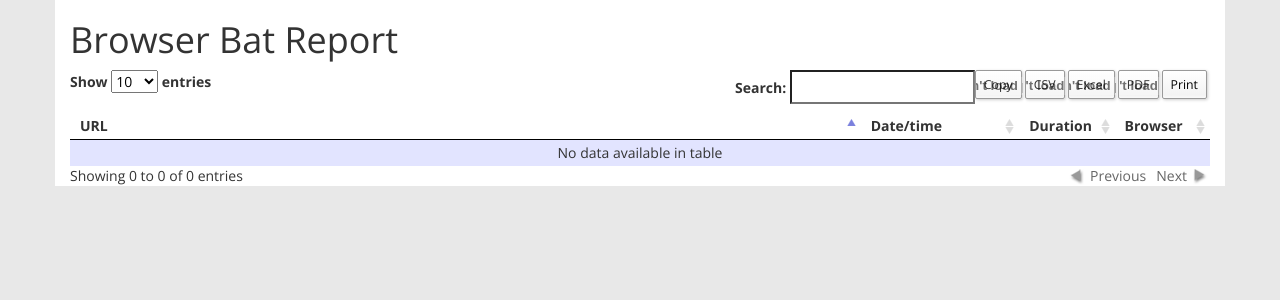
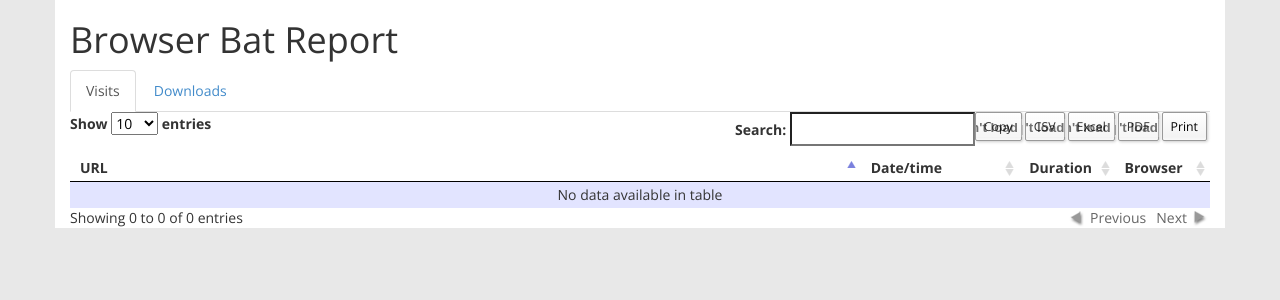
Before and after one commit to willcrichton/browser-bat, a Flask app: page /report in a window 1280 px wide. Shown: the top 300 px of the page. Run offline with Flask 2, Linux system fonts and the light colour scheme; data that the repository does not hold is empty.

Commit message:
tabbed reporting

```diff
--- a/server.py
+++ b/server.py
@@ -67,8 +67,8 @@
     output = [row for row in query]
     return json.dumps(output, indent=4, separators=(',', ': '))
 
-@app.route('/report')
-def report():
+@app.route('/report_visits')
+def report_visits():
     db = sqlite3.connect(DB_DIR + '/' + DB_NAME).cursor()
 
     # data request from DataTables
@@ -110,16 +110,49 @@
 
         return json.dumps(output)
 
+@app.route('/report_downloads')
+def report_downloads():
+    db = sqlite3.connect(DB_DIR + '/' + DB_NAME).cursor()
 
-    '''
-    query = db.execute("select * from visits")
-    output = map(lambda row: [ \
-                  row[1], \
-                  time.ctime(row[2]), \
-                  datetime.timedelta(seconds=row[3]) if row[3] else "", \
-                  row[4] \
-                 ], query)'''
+    # data request from DataTables
+    if request.args.get('_'):
+        columns = ('path', 'browser')
+        where = ''
 
+        search = request.args.get('sSearch')
+        if search is not None and search != '':
+            where = 'WHERE ('
+            conds = map(lambda col: ' %s LIKE "%%%s%%" ' % (col, search), columns)
+            where += ' OR '.join(conds) + ')'
+
+        limit = 'LIMIT %s, %s' % (request.args.get('iDisplayStart'),
+                                  request.args.get('iDisplayLength'))
+        order = 'ORDER BY '
+
+        orders = []
+        for i in range(0, int(request.args.get('iSortingCols'))):
+            col = int(request.args.get('iSortCol_%s' % i))
+            if request.args.get('bSortable_%s' % col) == 'true':
+                orders.append('%s %s' % (columns[col], request.args.get('sSortDir_0')))
+
+            order += ','.join(orders)
+
+        q_str = 'select %s from downloads %s %s %s' % (','.join(columns), where, order, limit)
+        print 'Query: %s' % q_str
+        query = db.execute(q_str)
+        output = {'sEcho': int(request.args.get('sEcho')),
+                  'aaData': []}
+        for row in query:
+            output['aaData'].append((row[0],
+                                     row[1]))
+
+        output['iTotalRecords'] = len(output['aaData'])
+        output['iTotalDisplayRecords'] = db.execute('select count(*) from downloads').fetchone()[0]
+
+        return json.dumps(output)
+
+@app.route('/report')
+def report():
     return render_template('report.jinja2')
 
 
--- a/static/js/report.js
+++ b/static/js/report.js
@@ -1,11 +1,16 @@
-$(function() {
-    $('table').dataTable({
+function create_table(cur_source) {
+  source_url = '/report_' + cur_source;
+  selector = '#' + cur_source + '_table';
+  $(selector).dataTable({
       'bProcessing': true,
       'bServerSide': true,
-        'sAjaxSource': '/report',
+      'sAjaxSource': source_url,
       'sDom': 'T<"clear">lfrtip',
       'oTableTools': {
           'sSwfPath': '/static/swf/copy_csv_xls_pdf.swf'
       }
   });
-});
+}
+
+create_table('visits');
+create_table('downloads');
--- a/templates/report.jinja2
+++ b/templates/report.jinja2
@@ -16,7 +16,15 @@
   <body>
     <div class="container" id="main">
       <h1>Browser Bat Report</h1>
-      <table>
+
+      <ul class="nav nav-tabs">
+        <li class="active"><a href="#visits" data-toggle="tab">Visits</a></li>
+        <li><a href="#downloads" data-toggle="tab">Downloads</a></li>
+      </ul>
+
+      <div class="tab-content">
+        <div class="tab-pane active" id="visits">
+          <table id="visits_table">
             <thead>
               <tr>
                 <th style="width: 65%">URL</th>
@@ -28,6 +36,21 @@
             <tbody></tbody>
           </table>
         </div>
+        <div class="tab-pane" id="downloads">
+          <table id="downloads_table">
+            <thead>
+              <tr>
+                <th style="width: 85%">Path</th>
+                <th style="width: 15%">Browser</th>
+              </tr>
+            </thead>
+            <tbody></tbody>
+          </table>
+        </div>
+      </div>
+
+
+    </div>
     <script src="/static/js/vendor/jquery-2.0.3.min.js"></script>
     <script src="/static/js/vendor/bootstrap.min.js"></script>
     <script src="/static/js/vendor/jquery.dataTables.min.js"></script>
```
Lines whose indentation alone changed are shown as unchanged.
